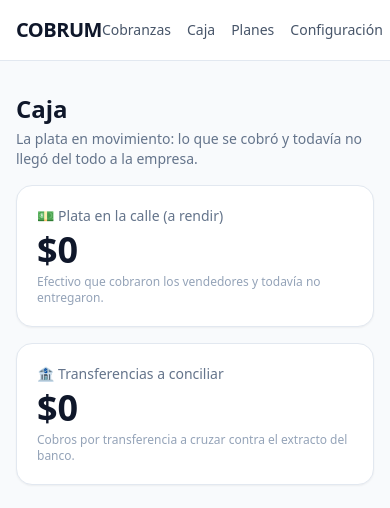
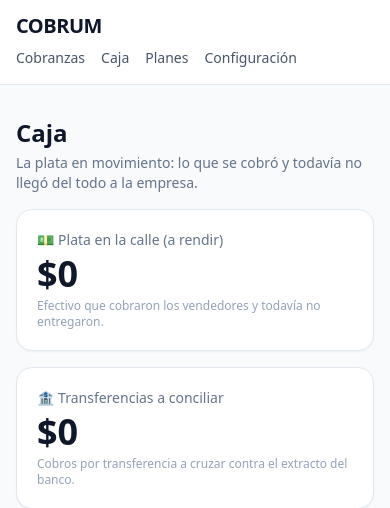
Before and after one commit to oesteintegral360-commits/COBRUM, a FastAPI app: page /cobros in a window 390 px wide. Shown: the top 508 px of the page. Run offline with FastAPI, Linux system fonts and the light colour scheme; data that the repository does not hold is empty; some libraries are stand-ins or nearby versions.

Commit message:
Pulido mobile: menú que no se amontona y filas que no quedan apretadas en el celular

```diff
--- a/web/templates/base.html
+++ b/web/templates/base.html
@@ -11,13 +11,13 @@
 </head>
 <body class="bg-slate-50 text-slate-800 min-h-screen">
   <header class="bg-white border-b border-slate-200">
-    <div class="max-w-5xl mx-auto px-4 py-4 flex items-center justify-between">
+    <div class="max-w-5xl mx-auto px-4 py-3 flex flex-wrap items-center justify-between gap-x-4 gap-y-1">
       <a href="/" class="text-xl font-bold text-slate-900 tracking-tight">COBRUM</a>
-      <nav class="flex items-center gap-4 text-sm">
-        <a href="/clientes" class="text-slate-600 hover:text-blue-600">Cobranzas</a>
-        <a href="/cobros" class="text-slate-600 hover:text-blue-600">Caja</a>
-        <a href="/planes" class="text-slate-600 hover:text-blue-600">Planes</a>
-        <a href="/configuracion" class="text-slate-600 hover:text-blue-600">Configuración</a>
+      <nav class="flex flex-wrap items-center gap-x-4 gap-y-1 text-sm">
+        <a href="/clientes" class="text-slate-600 hover:text-blue-600 py-1">Cobranzas</a>
+        <a href="/cobros" class="text-slate-600 hover:text-blue-600 py-1">Caja</a>
+        <a href="/planes" class="text-slate-600 hover:text-blue-600 py-1">Planes</a>
+        <a href="/configuracion" class="text-slate-600 hover:text-blue-600 py-1">Configuración</a>
       </nav>
     </div>
   </header>
--- a/web/templates/cobros.html
+++ b/web/templates/cobros.html
@@ -43,22 +43,22 @@
   <div class="space-y-4 mb-8">
     {% for vendedor, datos in por_vendedor.items() %}
       <div class="bg-white rounded-2xl border border-slate-200 p-5 shadow-sm">
-        <div class="flex items-center justify-between mb-3">
+        <div class="flex flex-wrap items-center justify-between gap-x-3 gap-y-1 mb-3">
           <span class="font-semibold text-slate-900">{{ vendedor }}</span>
-          <span class="text-lg font-bold text-slate-900">${{ "{:,.0f}".format(datos.total).replace(",", ".") }} a rendir</span>
+          <span class="text-lg font-bold text-slate-900 whitespace-nowrap">${{ "{:,.0f}".format(datos.total).replace(",", ".") }} a rendir</span>
         </div>
         <div class="divide-y divide-slate-100">
           {% for c in datos.cobros %}
-            <div class="flex items-center justify-between py-2">
-              <div>
+            <div class="flex flex-wrap items-center justify-between gap-x-3 gap-y-2 py-2">
+              <div class="min-w-0">
                 <span class="text-slate-700">{{ c.cliente }}</span>
                 <span class="text-xs text-slate-400 ml-2">{{ c.fecha.strftime("%d/%m %H:%M") }}</span>
               </div>
-              <div class="flex items-center gap-3">
-                <span class="font-semibold text-slate-700">${{ "{:,.0f}".format(c.monto).replace(",", ".") }}</span>
+              <div class="flex items-center gap-3 ml-auto">
+                <span class="font-semibold text-slate-700 whitespace-nowrap">${{ "{:,.0f}".format(c.monto).replace(",", ".") }}</span>
                 <form action="/cobros/rendir" method="post">
                   <input type="hidden" name="cobro_id" value="{{ c.id }}">
-                  <button type="submit" class="text-sm rounded-lg bg-green-600 text-white px-3 py-1.5 hover:bg-green-700">Marcar rendido</button>
+                  <button type="submit" class="text-sm rounded-lg bg-green-600 text-white px-3 py-2 hover:bg-green-700 whitespace-nowrap">Marcar rendido</button>
                 </form>
               </div>
             </div>
```
Also changed, not shown: web/templates/lista.html (+7 -7 lines).
